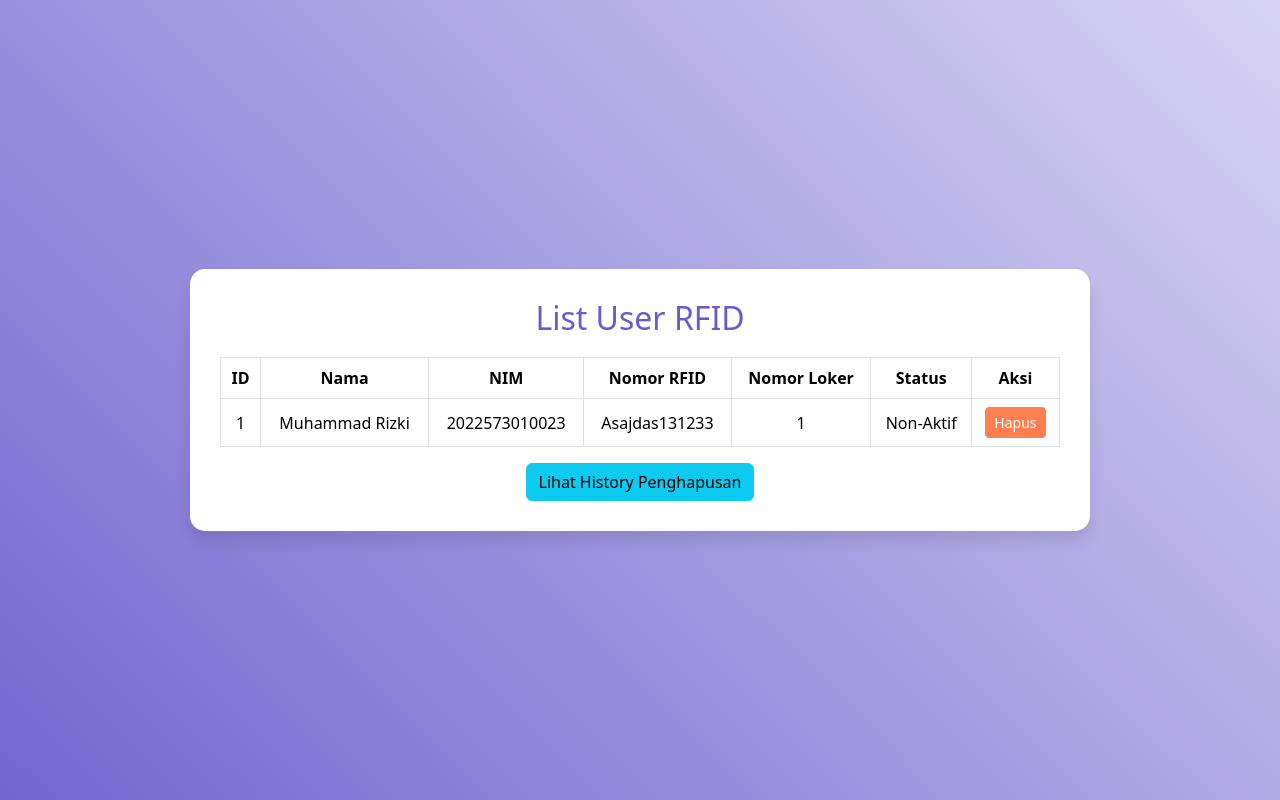
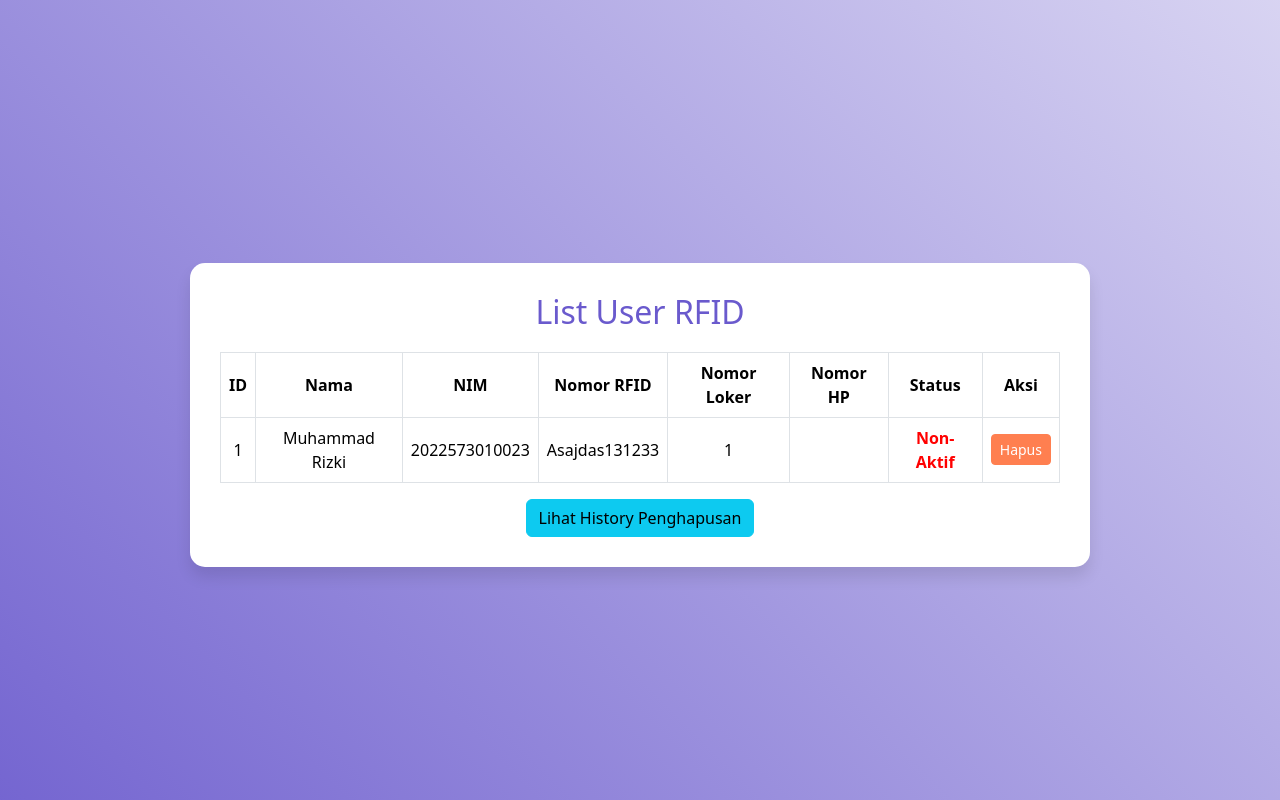
Before and after one commit to MuhammadRizki1303/Project-Smart-Loker-Berbasis-RFID, a PHP site: page /Project-Smart-Loker-Berbasis-RFID/dashboard.php in a window 1280 px wide. Run offline with PHP 8.4, Linux system fonts and the light colour scheme; data comes from the database, SQL or seed files in the repository; data that the repository does not hold is empty.

Commit message:
perbaikan 2

```diff
--- a/dashboard.php
+++ b/dashboard.php
@@ -83,6 +83,7 @@ $conn->close();
         box-shadow: 0 10px 15px rgba(0, 0, 0, 0.1);
         width: 90%;
         max-width: 900px;
+        margin-top: 30px;
     }
 
     h2 {
@@ -122,6 +123,24 @@ $conn->close();
         width: 100%;
         margin-bottom: 1rem;
     }
+
+    .status-active {
+        color: green;
+        font-weight: bold;
+    }
+
+    .status-inactive {
+        color: red;
+        font-weight: bold;
+    }
+
+    /* Responsif */
+    @media (max-width: 767px) {
+        .table-container {
+            width: 100%;
+            padding: 15px;
+        }
+    }
     </style>
 </head>
 
@@ -137,6 +156,7 @@ $conn->close();
                     <th>NIM</th>
                     <th>Nomor RFID</th>
                     <th>Nomor Loker</th>
+                    <th>Nomor HP</th>
                     <th>Status</th>
                     <th>Aksi</th>
                 </tr>
@@ -150,7 +170,10 @@ $conn->close();
                     <td><?php echo $row['nim']; ?></td>
                     <td><?php echo $row['nomor_rfid']; ?></td>
                     <td><?php echo $row['nomor_loker']; ?></td>
-                            <td><?php echo $row['status'] == 1 ? 'Aktif' : 'Non-Aktif'; ?></td>
+                    <td><?php echo $row['nomor_hp']; ?></td>
+                    <td>
+                        <?php echo $row['status'] == 1 ? '<span class="status-active">Aktif</span>' : '<span class="status-inactive">Non-Aktif</span>'; ?>
+                    </td>
                     <td>
                         <form action="dashboard.php" method="POST"
                             onsubmit="return confirm('Apakah Anda yakin ingin menghapus data ini?')">
@@ -162,7 +185,7 @@ $conn->close();
                 <?php endwhile; ?>
                 <?php else: ?>
                 <tr>
-                        <td colspan="7">Tidak ada data yang tersedia.</td>
+                    <td colspan="8">Tidak ada data yang tersedia.</td>
                 </tr>
                 <?php endif; ?>
             </tbody>
```
Lines whose indentation alone changed are shown as unchanged.
